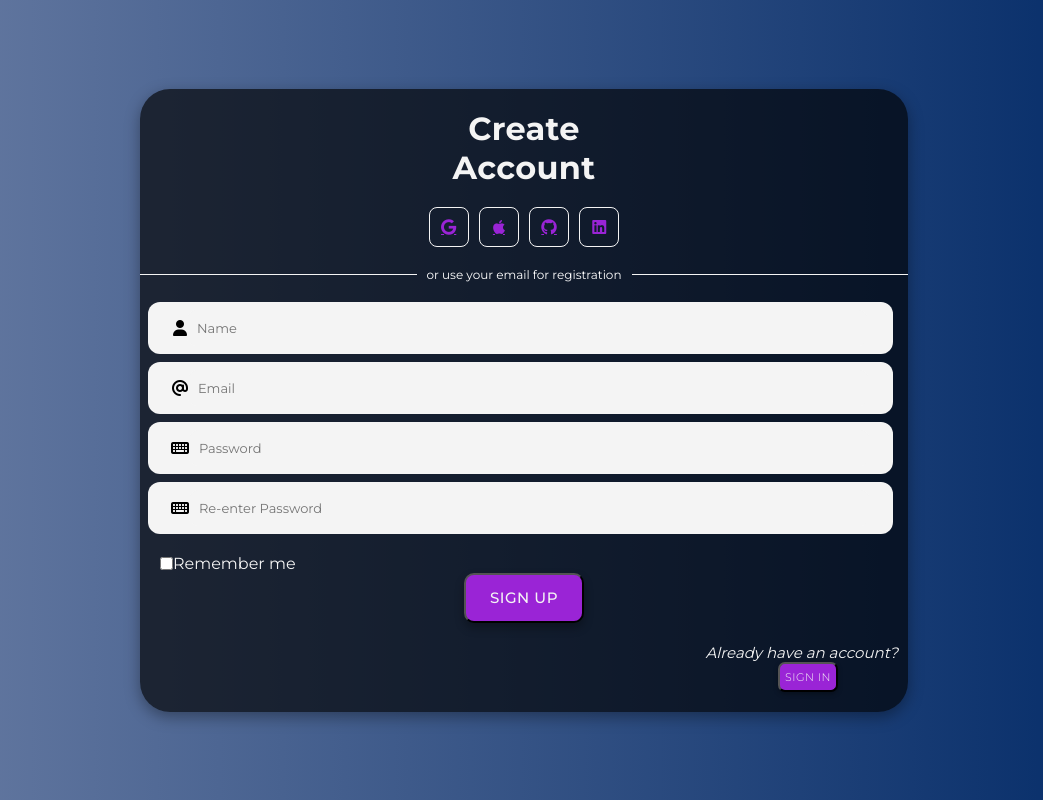
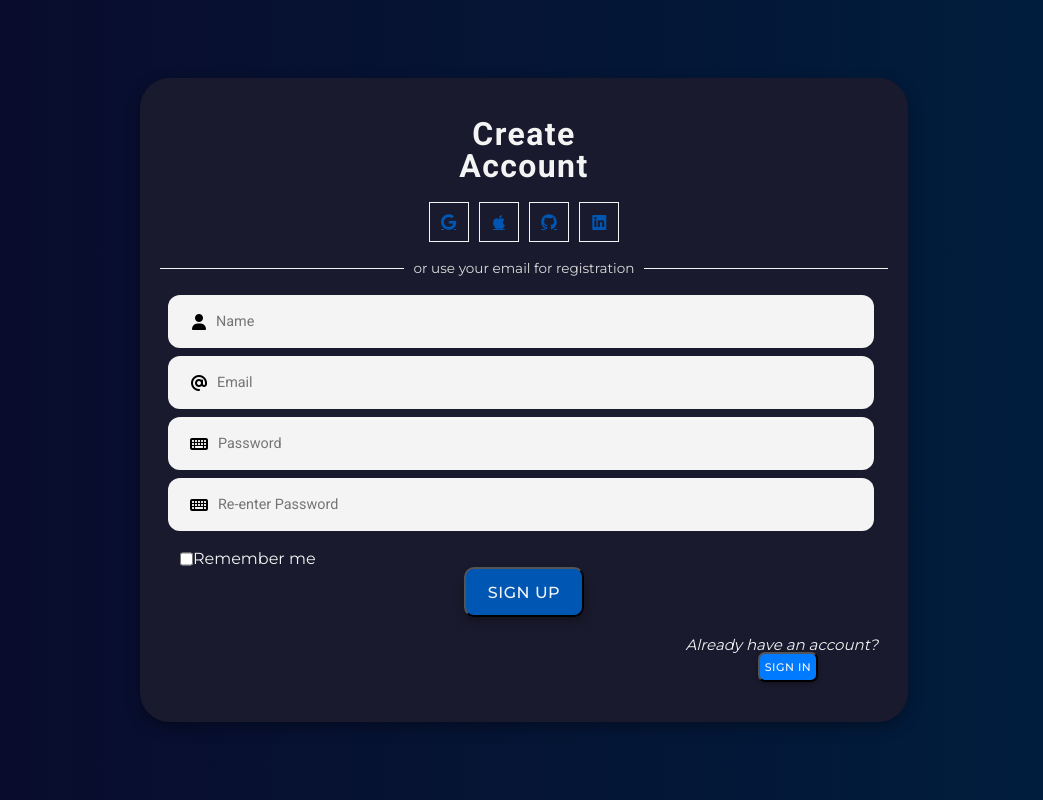
Before and after one commit to itsaurabhh/KDLJ_Project1, a plain HTML site: page index.html in a window 1280 px wide. Shown: the whole page, without its empty margins (116-1159 px from the left). Drawn offline with Linux system fonts and the light colour scheme.

Commit message:
Update style.css

```diff
--- a/style.css
+++ b/style.css
@@ -1,4 +1,6 @@
 @import url('https://fonts.googleapis.com/css2?family=Montserrat:wght@300;400;500;600;700&display=swap');
+@import url('https://fonts.googleapis.com/css2?family=Roboto:wght@400;500;700&display=swap');
+
 
 *{
     margin: 0;
@@ -7,8 +9,9 @@
     font-family: 'Montserrat', sans-serif;
 }
 body{
-    background-color: #28b793;
-    background: linear-gradient(to right, #01226498, #022a67);
+    background-color: #1d2951;
+    background: linear-gradient(to right, #0a0a2b,#001f3f);
+    line-height: 1;
     display: flex;
     align-items: center;
     justify-content: center;
@@ -16,7 +19,9 @@ body{
     height: 100vh;
 }
 .container{
-    background-color: #000000a8 ;
+    background-color: #1a1a2e;
+    padding: 20px;
+
     border-radius: 30px;
     box-shadow: 0 5px 15px rgba(0, 0, 0, 0.35);
     position: relative;
@@ -33,13 +38,16 @@ body{
     color: #F4F4F4;
 }
 .remember:hover{
-    color: #9a24d6;
+    color: #007bff;
 }
 .container h1{
     text-align: center;
     color: #F4F4F4;
-    letter-spacing: 0.3px;
+    letter-spacing: 1.4px;
     margin: 20px 0;
+    font-weight: 700;
+    font-size: 2rem;
+    font-family:'Roboto',sans-serif;
 
 }
 
@@ -50,27 +58,27 @@ body{
 
     .social-icons a{
         border: 1px solid #F4F4F4;
-        border-radius: 20%;
+        border-radius: circle 20%;
         display: inline-flex;
         justify-content: center;
         align-items: center;
         margin: 0 3px;
         width: 40px;
         height: 40px;
-        color: #9a24d6;
+        color: #0056b3;
 
     }
     .social-icons :hover{
-        background-color: #9a24d6;
-        color: #000000a8;
+        background-color: #0056b3;
+        color: #e0e0e0;
     }
     .line-container {
         display: flex;
         align-items: center;
         text-align: center;
         margin: 20px 0;
-        font-size: 12px;
-        color: white;
+        font-size: 0.85rem;
+        color: #dcdcdc;
 
     }
     .line-container::before,
@@ -100,13 +108,13 @@ body{
     }
 
     .button {
-        background-color: #9a24d6;
+        background-color: #0056b3;
+
         color: #F4F4F4;
         width: 120px;
         height: 50px;
         border-radius: 10px;
         box-shadow: 0 5px 10px rgba(0, 0, 0, 0.3);
-        font-size: 15px;
         font-weight: 500;
         letter-spacing: 0.5px;
         text-transform: uppercase;
@@ -114,6 +122,8 @@ body{
         align-items: center;
         justify-content: center;
         cursor: pointer;
+        font-family: 'montserrat',sans-serif;
+        font-size: 1rem;
     }
     .button-container1 {
         display: flex;
@@ -123,29 +133,33 @@ body{
         padding-right: 70px;
 
     }
-    .button-container :hover{
-        color: #9a24d6;
-        background-color: #50246561;
+    .button-container :hover {
+        color: #0056b3;
+        background-color: #ffffff;
     }
-    .button-container1 :hover{
-        color: #9a24d6;
-        background-color: #50246561;
+
+    .button-container1 :hover {
+        color: #0056b3;
+        background-color: #ffffff;
     }
+
     .button1 {
-        background-color: #9a24d6;
+        background-color: #007bff;
+
         color: #F4F4F4;
         width: 60px;
         height: 30px;
         border-radius: 7px;
         box-shadow: 0 2px 5px rgba(0, 0, 0, 0.3);
         font-size: 11px;
-        font-weight: 100;
+        font-weight: 500;
         letter-spacing: 0.5px;
         text-transform: uppercase;
         display: flex;
         align-items: center;
         justify-content: center;
         cursor: pointer;
+        font-family: 'montserrat',sans-serif;
     }
 
     .inline-inputs {
@@ -172,7 +186,7 @@ body{
         padding-right: 20px;
     }
     .forgot-password:hover{
-        color: #9a24d6;
+        color: #007bff;
     }
     .form1{
         justify-content: center;
@@ -181,9 +195,10 @@ body{
     border-radius: 10px;
     margin: 8px 0;
     padding: 10px;
-    font-size: 13px;
+    font-size: 0.9rem;
     width: 95%;
     outline: none;
+    font-family: 'roboto',sans-serif;
 
     }
     /*to add roll number*/
```
